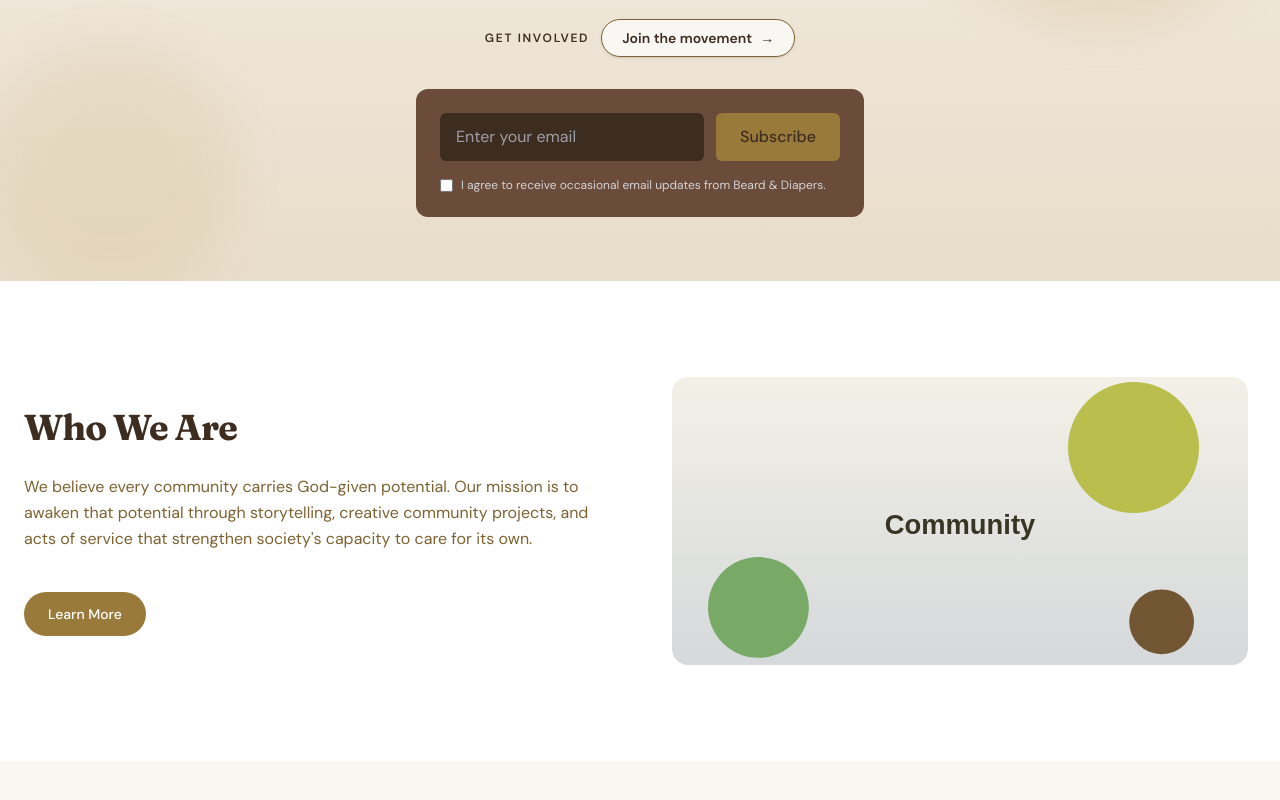
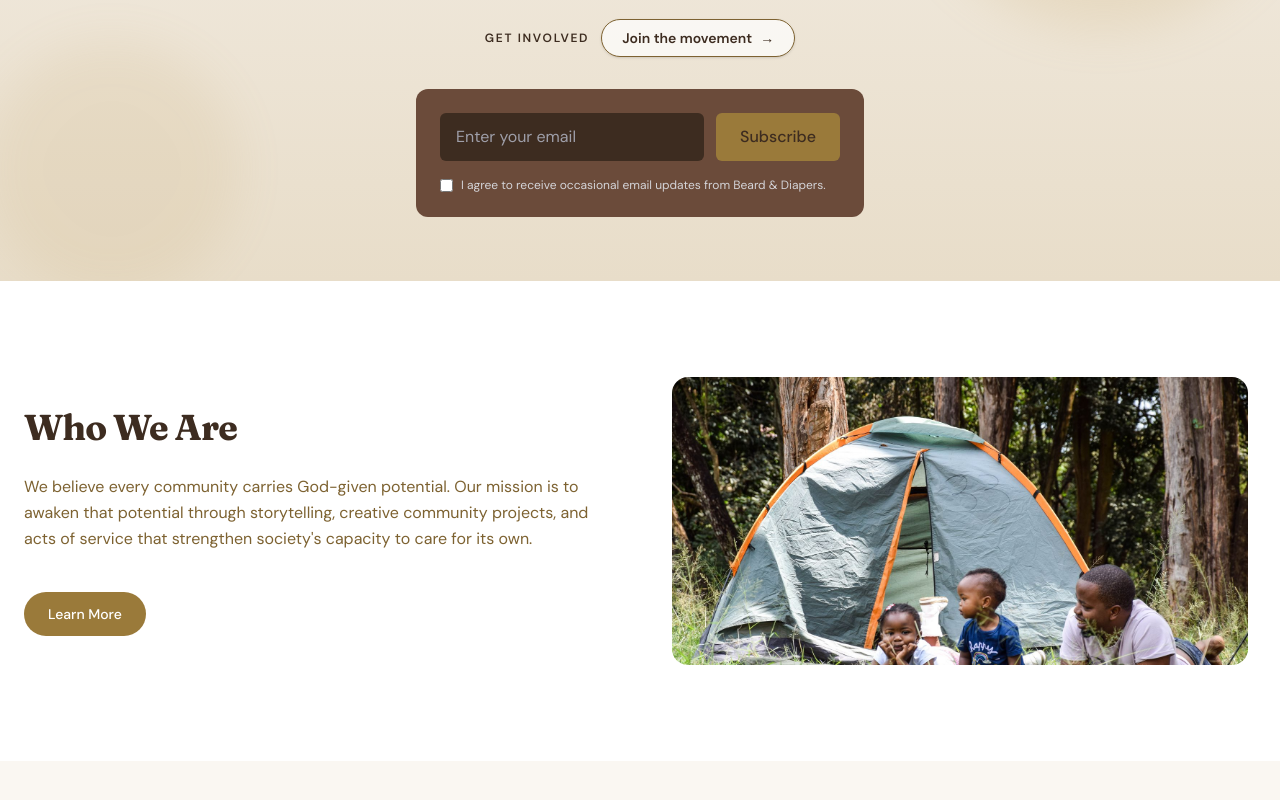
Before and after one commit to Amonochuka/blog, a Next.js app: page / in a window 1280 px wide. Shown: the part 420-1220 px from the top of the page. Built offline with nearby package versions, Linux system fonts and the light colour scheme.

Commit message:
feat: add Kenyan family image to community section

```diff
--- a/app/page.tsx
+++ b/app/page.tsx
@@ -72,11 +72,11 @@ export default function Home() {
             </div>
             <div className="relative flex justify-center">
               <Image
-                src="/images/hero-community.svg"
-                alt="Community gathering"
-                className="mx-auto w-full max-w-xl rounded-2xl object-cover"
-                width={600}
-                height={400}
+                src="/images/community-family-kenya.jpg"
+                alt="A father spending time outdoors with his two children"
+                className="mx-auto aspect-[2/1] w-full max-w-xl rounded-2xl object-cover"
+                width={1600}
+                height={1067}
                 loading="lazy"
               />
             </div>
```
Also changed, not shown: public/images/community-family-kenya.jpg (added), 1 other file (tests, documents, lock files or other folders).
